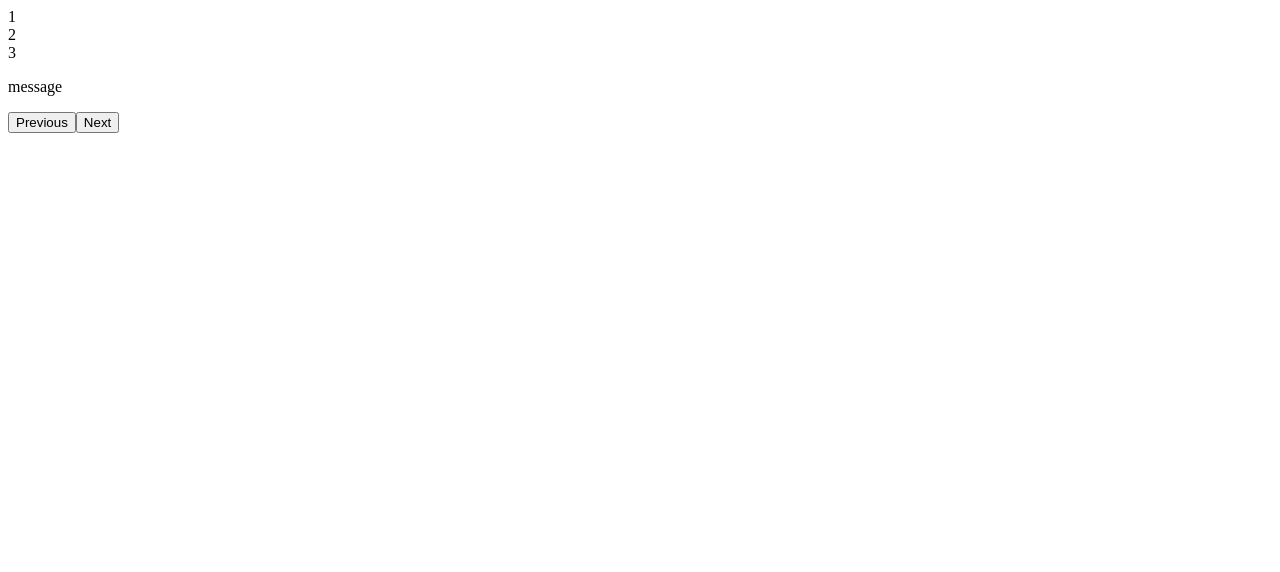
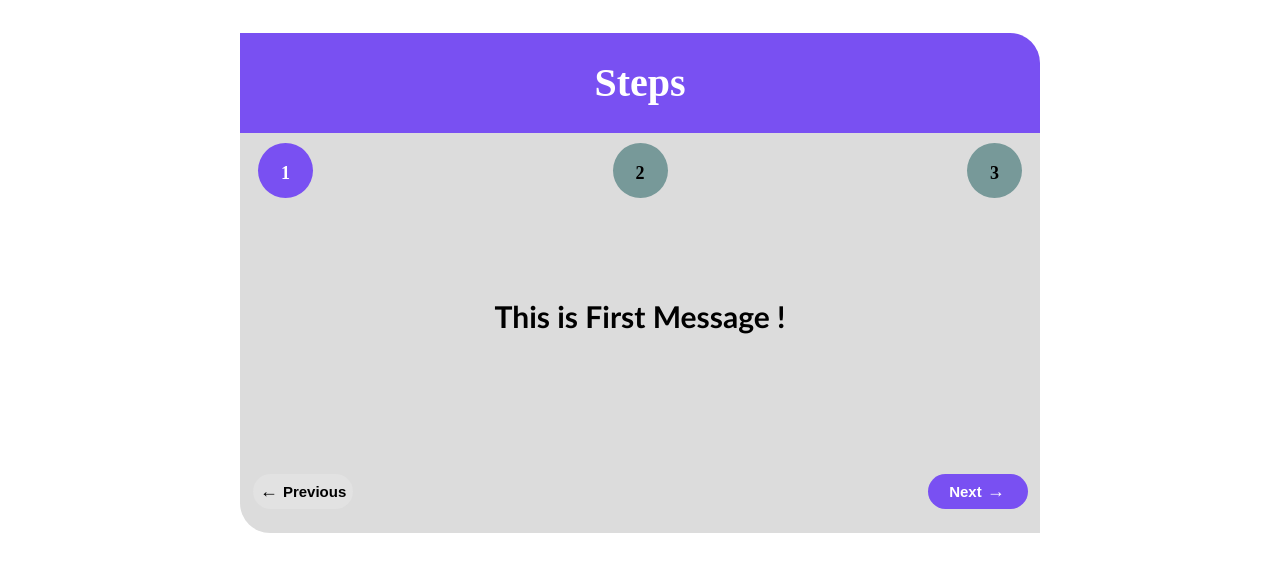
Before and after one commit to zsskar/steps, a React (Create React App) app: page / in a window 1280 px wide. Shown: the top 572 px of the page. Built offline with nearby package versions, Linux system fonts and the light colour scheme.

Commit message:
functionality added

```diff
--- a/public/index.html
+++ b/public/index.html
@@ -1,7 +1,8 @@
 <!DOCTYPE html>
 <html lang="en">
   <head>
-        <title>React App</title>
+    <meta name="viewport" content="width=device-width, initial-scale=1, maximum-scale=1, minimum-scale=1" />
+        <title>Steps</title>
   </head>
   <body>
     <div id="root"></div>
--- a/src/App.css
+++ b/src/App.css
@@ -1,38 +1,111 @@
-.App {
+.header{
+  background-color: rgb(121, 80, 242);
+  width: 800px;
+  height: 100px;
+  margin: auto;
+  margin-top: 30px;
+  border-top-right-radius: 30px;
+-moz-border-top-right-radius: 30px;
+}
+.header .text{
+  text-align: center;
+  font-size: 40px;
+  font-weight: bold;
+  color: white;
+  line-height: 100px;
+}
+.steps {
+  width: 800px;
+  height: 400px;
+  background-color: gainsboro;
+  margin: auto;
+  /* border-bottom-left-radius: 12%;
+border-bottom-right-radius: 12%; */
+border-bottom-left-radius: 30px;
+-moz-border-bottom-left-radius: 30px;
+}
+
+.number {
+  display: flex;
+  justify-content: space-between;
+  /* column-gap: 300px; */
+  margin: 0px 18px 0px 18px;
+}
+
+.number div {
+  border-radius: 60%;
+  height: 15px;
+  padding: 20px;
+  width: 15px;
+  font-weight: bold;
+  font-size: large;
+  margin-top: 10px;
   text-align: center;
 }
-
-.App-logo {
-  height: 40vmin;
-  pointer-events: none;
+.buttons {
+  display: flex;
+  gap: 550px;
 }
 
-@media (prefers-reduced-motion: no-preference) {
-  .App-logo {
-    animation: App-logo-spin infinite 20s linear;
+.buttons button {
+  width: 100px;
+  height: 35px;
+  font-weight: bold;
+  font-size: 15px;
+  line-height: 20px;
+  /* margin: 130px 20px 10px 20px; */
+  margin: 0 auto;
+  margin-top: 130px;
+  border: 0;
+  border-radius: 20px;
+}
+
+.message {
+  text-align: center;
+  font-weight: bold;
+  font-family: "Gill Sans", "Gill Sans MT", Calibri, "Trebuchet MS", sans-serif;
+  font-size: 30px;
+  margin: 100px 10px 10px 10px;
+}
+
+@keyframes announcement {
+  0% {
+    margin-left: 0px;
+  }
+  10% {
+    margin-left: 10px;
+  }
+  20% {
+    margin-left: 20px;
+  }
+  30% {
+    margin-left: 20px;
+  }
+  40% {
+    margin-left: 40px;
+  }
+  50% {
+    margin-left: 50px;
+  }
+  60% {
+    margin-left: 60px;
+  }
+  70% {
+    margin-left: 70px;
+  }
+  80% {
+    margin-left: 70px;
+  }
+  90% {
+    margin-left: 90px;
+  }
+  100% {
+    margin-left: 100px;
   }
 }
 
-.App-header {
-  background-color: #282c34;
-  min-height: 100vh;
-  display: flex;
-  flex-direction: column;
-  align-items: center;
-  justify-content: center;
-  font-size: calc(10px + 2vmin);
-  color: white;
+.buttons button span {
+  padding: 1px;
+  font-size: 18px;
+  font-weight: bold;
 }
-
-.App-link {
-  color: #61dafb;
-}
-
-@keyframes App-logo-spin {
-  from {
-    transform: rotate(0deg);
-  }
-  to {
-    transform: rotate(360deg);
-  }
-}
--- a/src/App.js
+++ b/src/App.js
@@ -1,21 +1,49 @@
+import React, { useState } from 'react';
 import './App.css';
 
 function App() {
+
+  const msgs = [
+    "This is First Message !",
+    "This is Second Message !",
+    "This is Third Message !"
+  ];
+
+  const [msg, setMsg] = useState(msgs[0]);
+  let [step,setStep] = useState(0);
+
+  function next(){
+    step = step + 1;
+    setStep(step);
+    setMsg(msgs[step]);
+  }
+
+  function prev(){
+    step = step - 1;
+    setStep(step);
+    setMsg(msgs[step]);
+  }
+
   return (
-    <div class="steps">
-      <div class="number">
-        <div>1</div>
-        <div>2</div>
-        <div>3</div>
+    <>
+    <div className='header'>
+      <h2 className='text'>Steps</h2>
+    </div>
+    <div className="steps">
+      <div className="number">
+        <div style={step >=0 ? {backgroundColor: '#7950f2',color:'white'} :{backgroundColor: '#799', color:'black'}}>1</div>
+        <div style={step >=1 ? {backgroundColor: '#7950f2',color:'white'} :{backgroundColor: '#799',color:'black'}}>2</div>
+        <div style={step >=2 ? {backgroundColor: '#7950f2',color:'white'} :{backgroundColor: '#799',color:'black'}}>3</div>
       </div>
 
-      <p class="message">message</p>
+      <p className="message">{msg}</p>
 
-      <div class="buttons">
-        <button>Previous</button>
-        <button>Next</button>
+      <div className="buttons">
+        <button style={step !==0 ? {backgroundColor: '#7950f2',color:'white'} :{color:'black'}} disabled={step === 0} onClick={prev}><span>&larr;</span> Previous</button>
+        <button style={step < msgs.length - 1 ? {backgroundColor: '#7950f2',color:'white'} :{color:'black',backgroundColor :'#cccccc'}} disabled={step === msgs.length - 1} onClick={next}>Next <span>&rarr;</span></button>
       </div>
     </div>
+    </>
   );
 }
 
--- a/src/index.js
+++ b/src/index.js
@@ -3,6 +3,7 @@ import ReactDOM from 'react-dom/client';
 import App from './App';
 
 const root = ReactDOM.createRoot(document.getElementById('root'));
+
 root.render(
   <React.StrictMode>
     <App />
```
